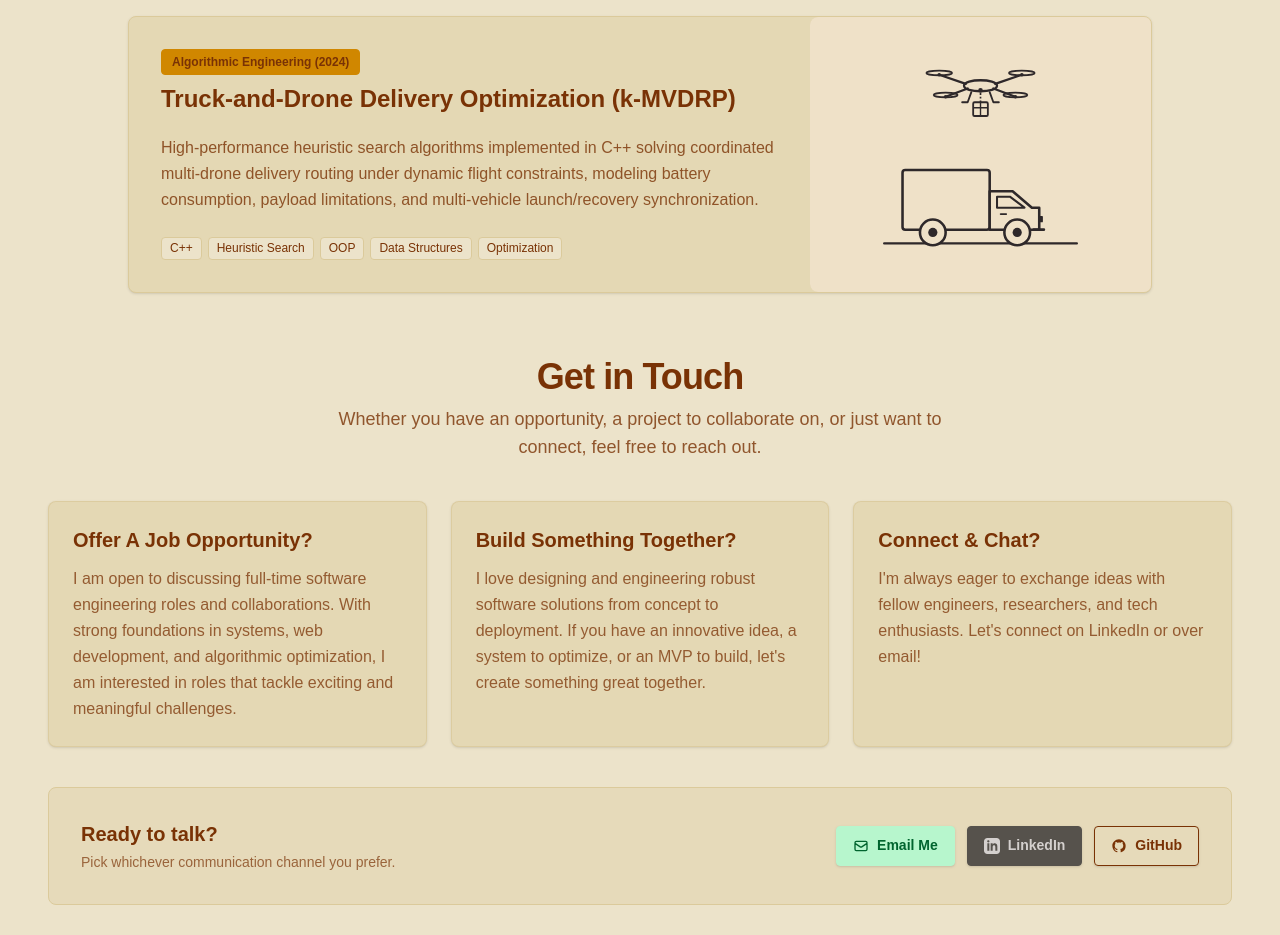
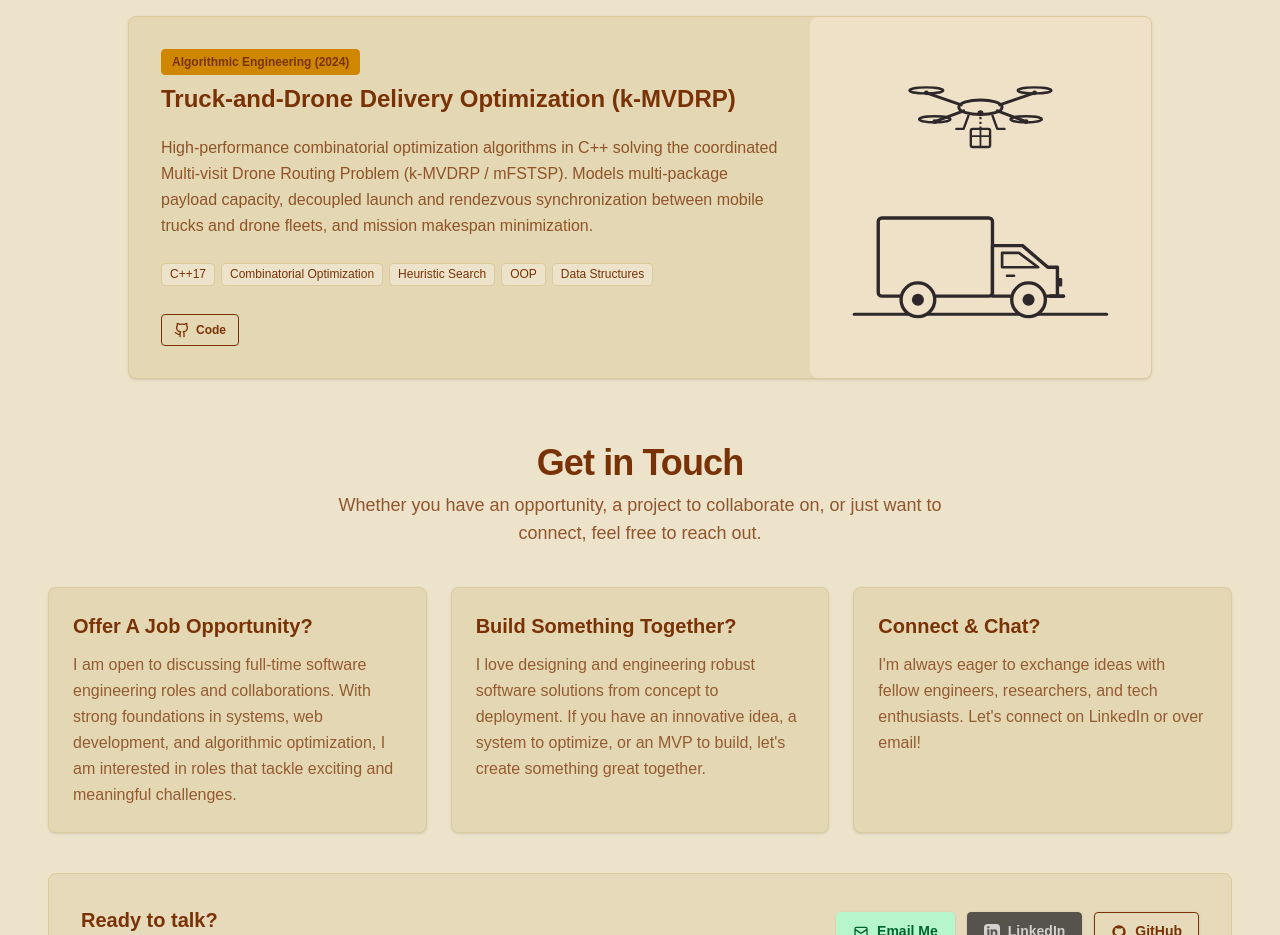
Before and after one commit to RealPingu/portfolio-ividal, a Next.js app: page / in a window 1280 px wide. Shown: the part 3880-4815 px from the top of the page. Built offline with nearby package versions, Linux system fonts and the light colour scheme; a web font is replaced by a local one.

Commit message:
feat: Add link and better description to drone problem

```diff
--- a/app/data/content.en.ts
+++ b/app/data/content.en.ts
@@ -107,10 +107,10 @@ export const contentEn: ContentDictionary = {
             {
                 name: "Truck-and-Drone Delivery Optimization (k-MVDRP)",
                 role: "Algorithmic Engineering (2024)",
-                description: "High-performance heuristic search algorithms implemented in C++ solving coordinated multi-drone delivery routing under dynamic flight constraints, modeling battery consumption, payload limitations, and multi-vehicle launch/recovery synchronization.",
-                technologies: ["C++", "Heuristic Search", "OOP", "Data Structures", "Optimization"],
+                description: "High-performance combinatorial optimization algorithms in C++ solving the coordinated Multi-visit Drone Routing Problem (k-MVDRP / mFSTSP). Models multi-package payload capacity, decoupled launch and rendezvous synchronization between mobile trucks and drone fleets, and mission makespan minimization.",
+                technologies: ["C++17", "Combinatorial Optimization", "Heuristic Search", "OOP", "Data Structures"],
                 image: "/images/projects/project-drone.svg",
-                codeUrl: "",
+                codeUrl: "https://github.com/RealPingu/Proyecto-IA-2024",
                 demoUrl: "",
             },
         ],
--- a/app/data/content.es.ts
+++ b/app/data/content.es.ts
@@ -107,10 +107,10 @@ export const contentEs: ContentDictionary = {
             {
                 name: "Optimización de Entregas con Camión y Drones (k-MVDRP)",
                 role: "Ingeniería Algorítmica (2024)",
-                description: "Algoritmos de búsqueda heurística de alto rendimiento implementados en C++ para resolver el ruteo coordinado de entregas con múltiples drones bajo restricciones de vuelo dinámicas, modelando consumo de batería, límites de carga útil y sincronización de despegue/recuperación con camiones.",
-                technologies: ["C++", "Búsqueda Heurística", "POO", "Estructuras de Datos", "Optimización"],
+                description: "Algoritmos de optimización combinatoria y búsqueda heurística en C++ para resolver el problema de ruteo coordinado de camión y flota de drones (k-MVDRP / mFSTSP). Modela capacidad de carga útil multi-paquete, sincronización de despegue y aterrizaje desacoplada y minimización del tiempo total de misión (makespan).",
+                technologies: ["C++17", "Optimización Combinatoria", "Búsqueda Heurística", "POO", "Estructuras de Datos"],
                 image: "/images/projects/project-drone.svg",
-                codeUrl: "",
+                codeUrl: "https://github.com/RealPingu/Proyecto-IA-2024",
                 demoUrl: "",
             },
         ],
```
